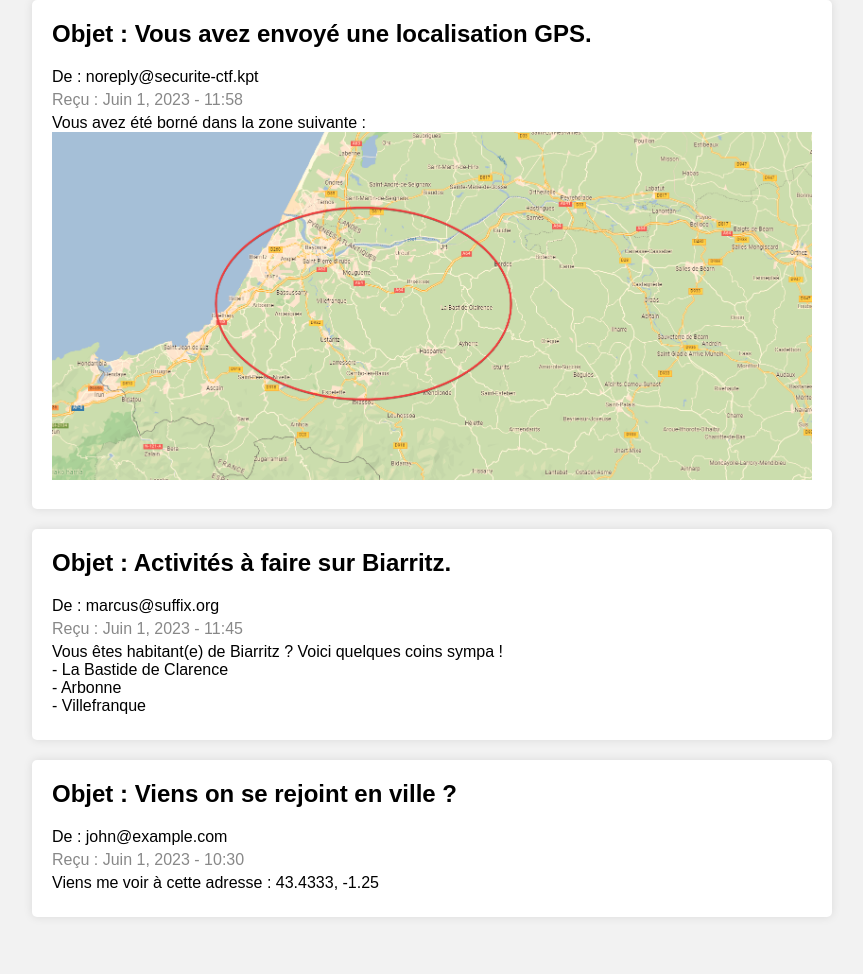
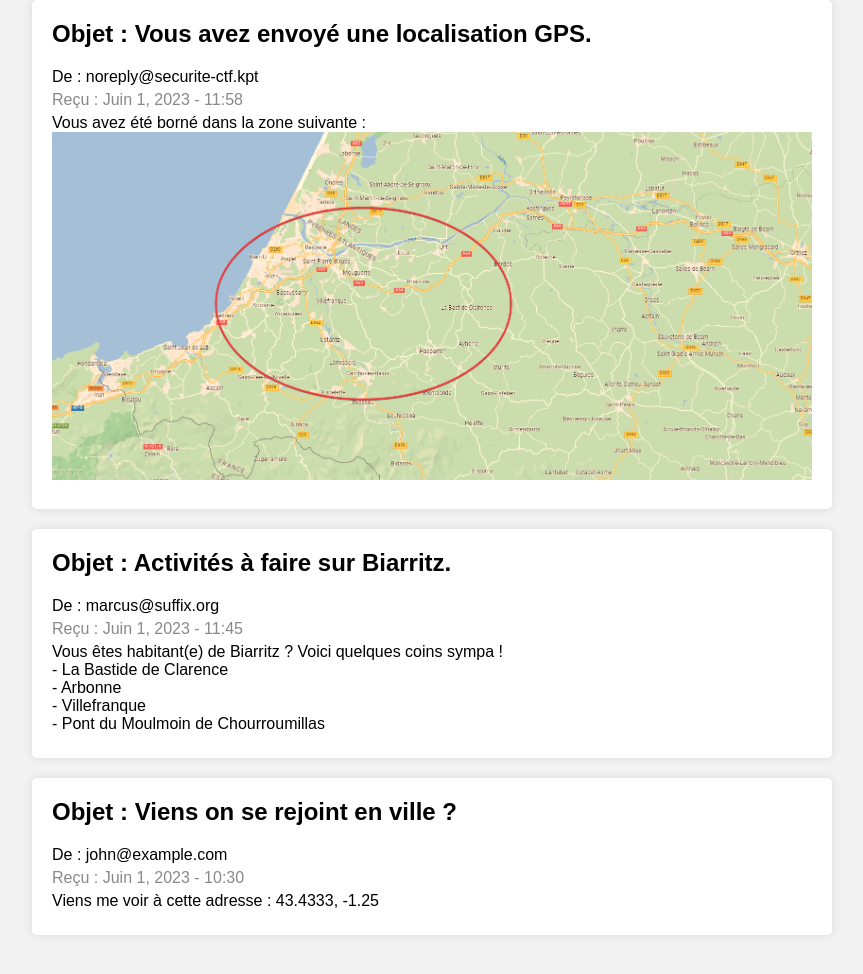
Before and after one commit to ctf-kryptos/ctf-inv-jourrapide, a plain HTML site: page inbox.html in a window 1280 px wide. Shown: the part 98-1072 px from the top of the page, without its empty margins (208-1071 px from the left). Drawn offline with Linux system fonts and the light colour scheme.

Commit message:
Add files via upload

```diff
--- a/inbox.html
+++ b/inbox.html
@@ -68,7 +68,8 @@
             Vous êtes habitant(e) de Biarritz ? Voici quelques coins sympa ! <br>
             - La Bastide de Clarence <br>
             - Arbonne <br>
-            - Villefranque
+            - Villefranque <br>
+            - Pont du Moulmoin de Chourroumillas
         </p>
     </div>
 
```
